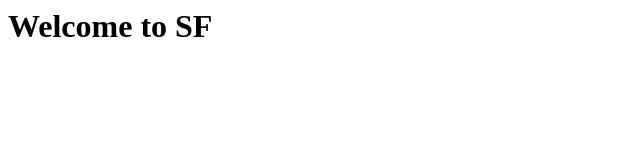
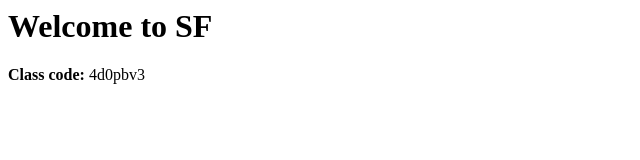
Before and after one commit to ScreamFreely/ScreamFreely.github.io, a plain HTML site: page index.html in a window 1280 px wide. Shown: the whole page, without its empty margins (0-640 px from the left). Drawn offline with Linux system fonts and the light colour scheme.

Commit message:
Update index.html

```diff
--- a/index.html
+++ b/index.html
@@ -4,5 +4,6 @@
     </head>
     <body>
         <h1>Welcome to SF</h1>
+        <p><b>Class code:</b> 4d0pbv3</p>
     </body>
 </html>
```
